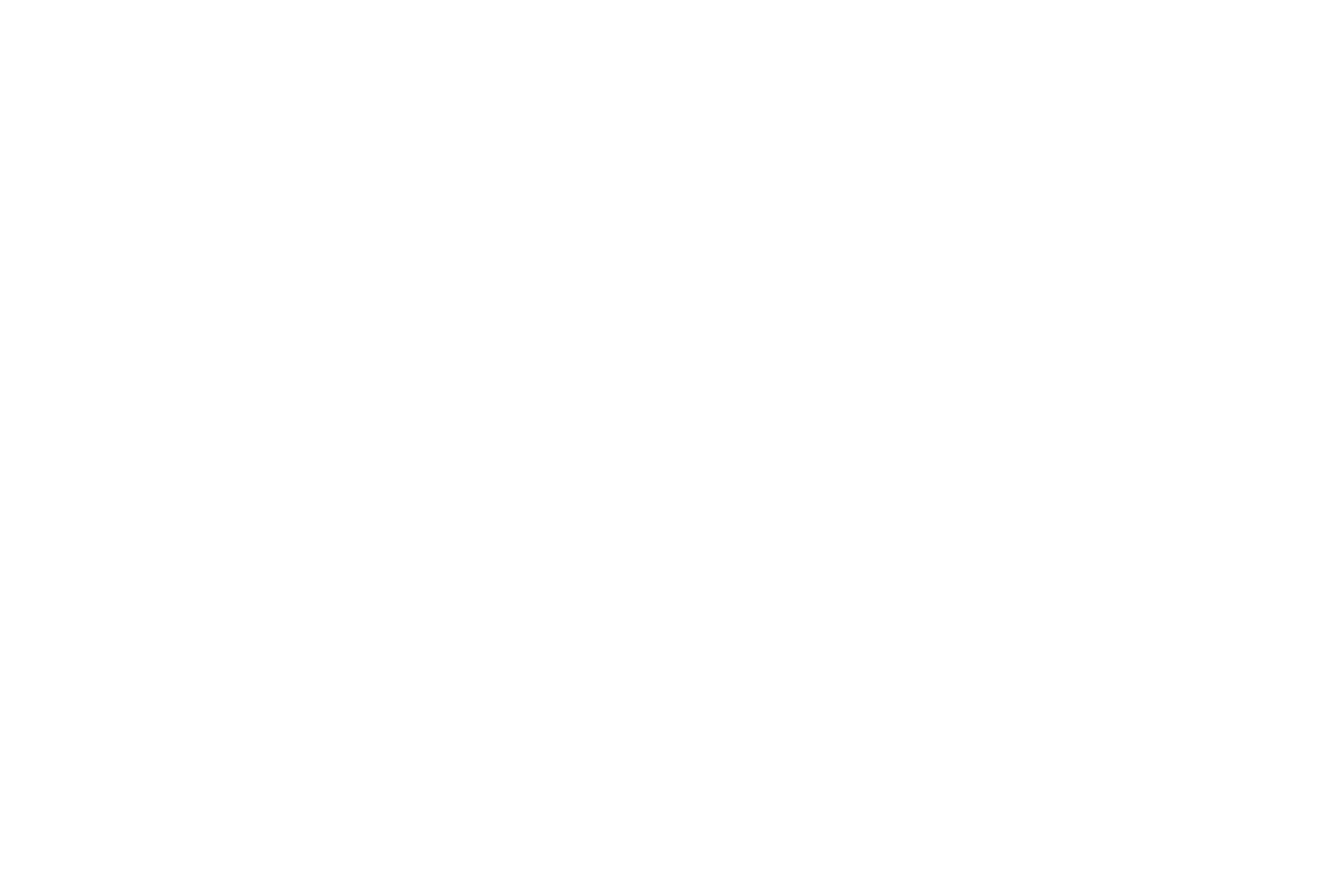
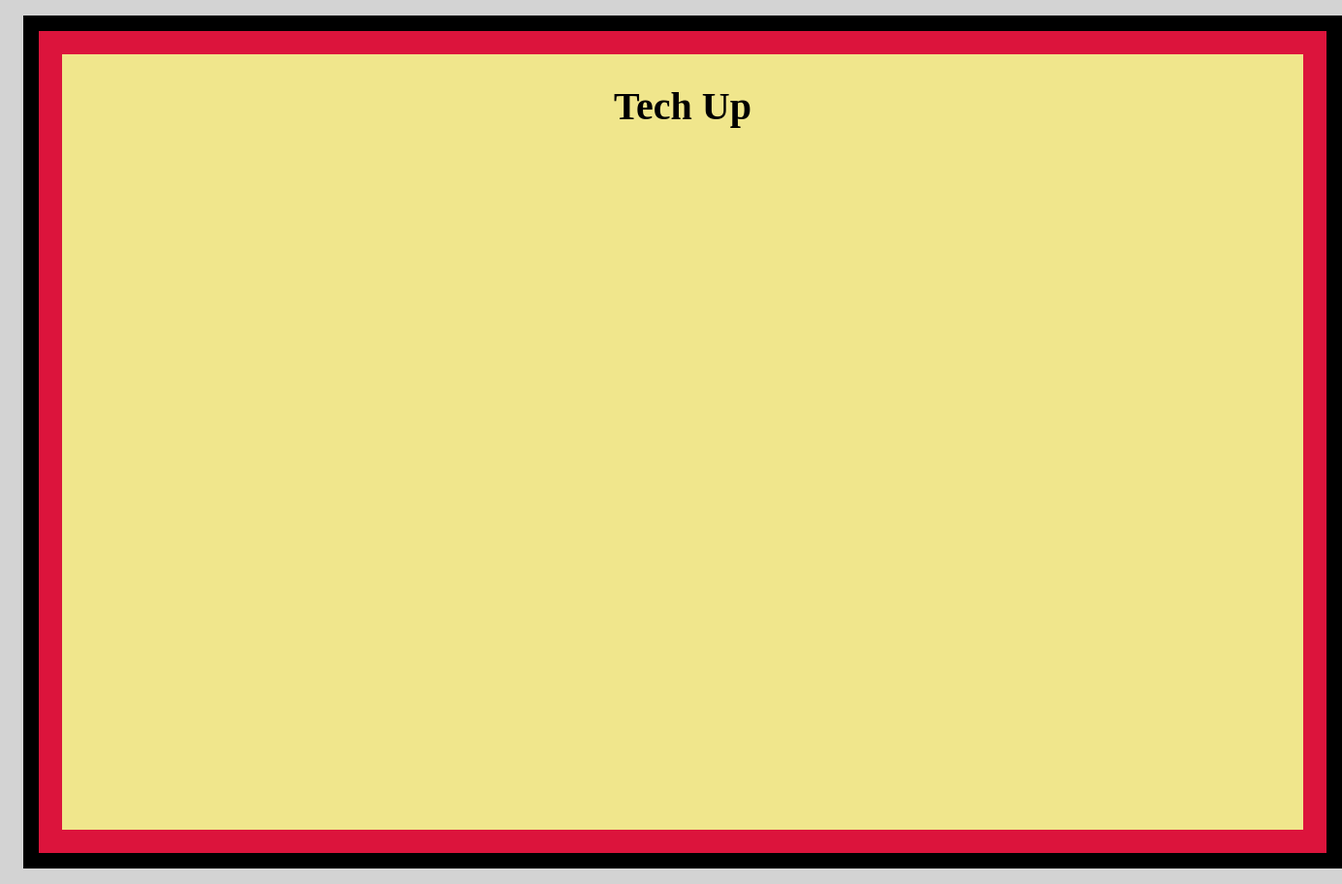
Before and after one commit to techupth/css-directions-and-box-model-fsd6_train_natsu_charlie, a website: page ex-2/index.html in a window 1280 px wide. Shown: the whole page at 97% size, 1384 px wide, since content can reach past the window. Before the commit the page ends 800 px from the top, so only its background shows below. Drawn offline with Linux system fonts and the light colour scheme.

Commit message:
feat(ex-2): add layer boxed and properties

```diff
--- a/ex-2/index.html
+++ b/ex-2/index.html
@@ -1,6 +1,5 @@
 <!DOCTYPE html>
 <html lang="en">
-
   <head>
     <meta charset="UTF-8" />
     <meta http-equiv="X-UA-Compatible" content="IE=edge" />
@@ -11,6 +10,10 @@
 
   <body>
     <!-- Start coding here -->
+    <div class="outer-box">
+      <div class="inner-box">
+        <h1 class="text">Tech Up</h1>
+      </div>
+    </div>
   </body>
-
 </html>
--- a/ex-2/style.css
+++ b/ex-2/style.css
@@ -1 +1,29 @@
 /* Start coding here */
+* {
+  background-color: lightgrey;
+}
+
+.outer-box {
+  height: 100vh;
+  width: 100vw;
+  background-color: crimson;
+  margin: 16px;
+  border: 16px solid black;
+  padding: 24px;
+}
+
+.inner-box {
+  height: 100%;
+  width: 100%;
+  background-color: khaki;
+}
+
+.text {
+  display: inline-block;
+  background-color: khaki;
+  margin: 30px;
+  margin-left: 20%;
+  width: 60%;
+  font-size: 40px;
+  text-align: center;
+}
```
Lines whose indentation alone changed are shown as unchanged.
